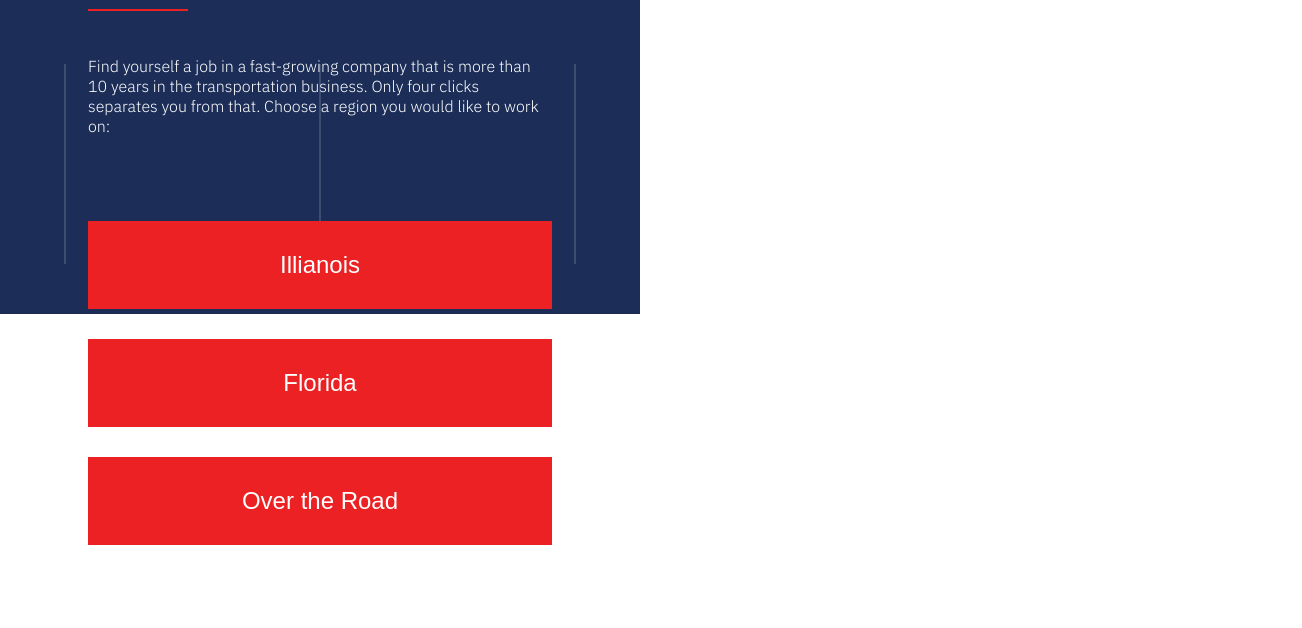
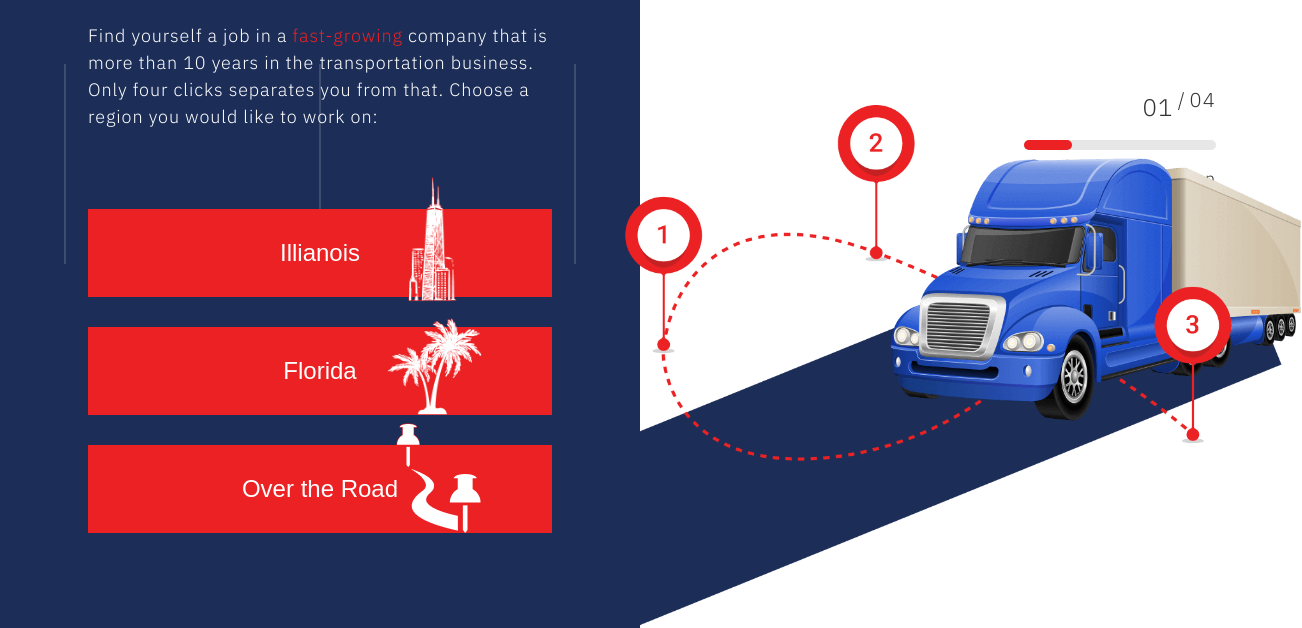
Before and after one commit to Bojan-dev/work4amcan, a website built with Parcel: page index.html in a window 1280 px wide. Shown: the part 536-1164 px from the top of the page, 1302 px wide, since content can reach past the window. Before the commit the page ends 1096 px from the top, so only its background shows below. Built offline with nearby package versions, Linux system fonts and the light colour scheme; files whose address does not match are found by name.

Commit message:
Almost finished page 1

```diff
--- a/index.html
+++ b/index.html
@@ -11,29 +11,80 @@
       rel="stylesheet"
     />
     <script defer src="./src/js/controller.js"></script>
+    <script
+      defer
+      src="./node_modules/@fortawesome/fontawesome-free/js/all.js"
+    ></script>
     <title>Work4AmCan</title>
   </head>
   <body>
+    <header>
+      <nav>
+        <img src="./src/img/website-logo.png" alt="AmCan logo" />
+        <div class="contact-phone">
+          <i class="fas fa-2x fa-phone-alt"></i>
+          <p>847-699-2277</p>
+        </div>
+      </nav>
+    </header>
+    <div class="container">
       <div class="container-left">
         <div class="container-left__wrapper">
-        <img src="./src/img/website-logo.png" alt="AmCan logo" />
           <h1>Great opportunity to build your career</h1>
           <div class="red-line"></div>
           <p>
-          Find yourself a job in a fast-growing company that is more than 10
-          years in the transportation business. Only four clicks separates you
-          from that. Choose a region you would like to work on:
+            Find yourself a job in a <span class="to-red"> fast-growing</span>
+            company that is more than 10 years in the transportation business.
+            Only four clicks separates you from that. Choose a region you would
+            like to work on:
           </p>
 
           <div class="container-left__btns">
-          <button class="btn">Illianois</button>
-          <button class="btn">Florida</button>
-          <button class="btn">Over the Road</button>
+            <button class="btn">
+              Illianois
+              <img
+                id="skyscraper-icon"
+                width="50px"
+                height="130px"
+                src="./src/img/skyscraper-icon.png"
+                alt="Skyscraper icon"
+              />
+            </button>
+            <button class="btn">
+              Florida
+              <img
+                width="110px"
+                height="110px"
+                src="./src/img/palm-trees.png"
+                alt="Skyscraper icon"
+              />
+            </button>
+            <button class="btn">
+              Over the Road
+              <img
+                width="85px"
+                height="110px"
+                src="./src/img/over-the-road.png"
+                alt="Skyscraper icon"
+              />
+            </button>
           </div>
         </div>
         <div class="background-lines"></div>
       </div>
-    <div class="container-right"></div>
+      <div class="container-right">
+        <img
+          id="first-page-background"
+          src="./src/img/first-page-background.png"
+          alt="A truck following the road marks"
+        />
+      </div>
+      <div id="current-page-bar">
+        <p id="current-page">01&ThinSpace;<sup>/&ThinSpace;04</sup></p>
+        <div><div></div></div>
+        <p>Choose working location</p>
+      </div>
+    </div>
   </body>
 </html>
 <!-- <svg class="icon">
--- a/package.json
+++ b/package.json
@@ -21,6 +21,7 @@
     "@parcel/transformer-sass": "^2.0.0-beta.2"
   },
   "dependencies": {
+    "@fortawesome/fontawesome-free": "^5.15.3",
     "parcel": "^2.0.0-beta.2"
   }
 }
--- a/src/js/controller.js
+++ b/src/js/controller.js
@@ -1,7 +1,2 @@
 //Imports:
 import leftBackgroundView from './views/leftBackgroundView';
-
-//Parcel Hot Module Setup:
-if (module.hot) {
-  module.hot.accept();
-}
--- a/src/sass/1-helpers/_colors.scss
+++ b/src/sass/1-helpers/_colors.scss
@@ -2,20 +2,11 @@
   --main-blue: #1c2e58;
   --secondary-red: #eb2123;
   --clr-white: #ffffff;
+  --clr-text: #333333;
 
   --blue-gradient: linear-gradient(
     180deg,
     rgba(53, 96, 149, 1) 0%,
     rgba(41, 73, 114, 1) 100%
   );
-  --blue-light-gradient: linear-gradient(
-    90deg,
-    rgba(109, 129, 215, 1) 0%,
-    rgba(8, 174, 234, 1) 100%
-  );
-  --blue-light-gradient-angle: linear-gradient(
-    180deg,
-    rgba(109, 129, 215, 1) 25%,
-    rgba(8, 174, 234, 1) 100%
-  );
 }
--- a/src/sass/3-basic/_base.scss
+++ b/src/sass/3-basic/_base.scss
@@ -1,3 +1,6 @@
+@use '../1-helpers/colors';
+@use '../1-helpers/mixins' as mix;
+
 *,
 *::before,
 *::after {
@@ -7,16 +10,12 @@
 }
 
 html {
-  overflow: hidden;
+  overflow-x: hidden;
   width: 100vw;
 }
 
 body {
   font-family: 'IBM Plex Sans';
-  width: 100vw;
-  height: fit-content;
-  display: grid;
-  grid-template-columns: 1fr 1fr;
 }
 
 .icon {
@@ -24,3 +23,39 @@ body {
   height: 50px;
   margin: 0.5em;
 }
+
+header {
+  padding: 0 6.75%;
+  position: fixed;
+  top: 0;
+  width: 100vw;
+  z-index: 10;
+  margin-top: 3.125em;
+
+  nav {
+    @include mix.displayFlex(space-between, center);
+  }
+
+  .contact-phone {
+    @include mix.displayFlex(flex-end, center);
+
+    svg path {
+      fill: var(--main-blue);
+    }
+  }
+
+  img {
+    width: 125px;
+  }
+
+  p {
+    margin-left: 1em;
+    font-size: 1.25em;
+  }
+}
+
+.container {
+  width: 100vw;
+  display: grid;
+  grid-template-columns: 50vw 50vw;
+}
--- a/src/sass/3-basic/_buttons.scss
+++ b/src/sass/3-basic/_buttons.scss
@@ -7,15 +7,33 @@ button {
   font-size: 1.5rem;
   cursor: pointer;
   transition: 1s transform;
+  position: relative;
 
   &:hover {
     transform: scale(1.05);
+  }
+
+  img {
+    position: absolute;
+    bottom: 0;
+    right: 15%;
+    display: block;
+    max-width: 95px;
+    max-height: 110px;
+    width: auto;
+    height: auto;
+  }
+
+  #skyscraper-icon {
+    max-height: 125px;
+    bottom: -5px;
+    transform: translateX(-50%);
   }
 }
 
 .container-left {
   &__btns {
-    margin-top: 4.375em;
+    margin-top: 4em;
     .btn {
       background: var(--secondary-red);
       width: 100%;
--- a/src/sass/3-basic/_global.scss
+++ b/src/sass/3-basic/_global.scss
@@ -3,26 +3,36 @@
 
 .container-left,
 .container-right {
-  padding-top: 3.125em;
+  min-height: 100vh;
+  position: relative;
+  padding-bottom: 5em;
 }
 
 .container-left {
   background: var(--main-blue);
   color: white;
-  height: 100%;
-  position: relative;
+  overflow-y: hidden;
+  padding-top: 10vh;
   z-index: 2;
+
+  p {
+    color: white;
+  }
 
   &__wrapper {
     width: 80%;
     margin: auto;
-    height: 100vh;
+    height: fit-content;
     padding: 0 1.5em;
+  }
 
-    img {
-      width: 125px;
-    }
+  .to-red {
+    color: var(--secondary-red);
   }
+}
+
+.container-right {
+  z-index: 3;
 }
 
 .red-line {
--- a/src/sass/3-basic/_typography.scss
+++ b/src/sass/3-basic/_typography.scss
@@ -1,10 +1,16 @@
+@use '../1-helpers/colors';
+
 h1 {
-  font-size: 3.75em;
+  font-size: 3.75rem;
   font-weight: '700';
   text-transform: uppercase;
   margin-top: 1.5em;
 }
 
 p {
+  font-size: 1.125rem;
   font-weight: 300;
+  letter-spacing: 0.05em;
+  line-height: 1.5em;
+  color: var(--clr-text);
 }
--- /dev/null
+++ b/src/sass/4-layout/_first-page-right.scss
@@ -0,0 +1,7 @@
+#first-page-background {
+  position: absolute;
+  bottom: 0;
+  width: 115%;
+  transform: translateX(-10%);
+  overflow-x: hidden;
+}
--- /dev/null
+++ b/src/sass/5-modules/_current-page-bar.scss
@@ -0,0 +1,29 @@
+@use '../1-helpers/colors';
+@use '../1-helpers/mixins' as mix;
+
+#current-page-bar {
+  position: absolute;
+  right: 5%;
+  bottom: 4.5em;
+  @include mix.displayFlex(center, flex-end);
+  flex-direction: column;
+
+  #current-page {
+    font-size: 1.5rem;
+  }
+
+  div {
+    width: 15vw;
+    height: 10px;
+    background: #e7e7e7;
+    border-radius: 50px;
+    margin: 0.9375em 0;
+    display: flex;
+    align-items: center;
+
+    div {
+      width: 25%;
+      background: var(--secondary-red);
+    }
+  }
+}
--- a/src/sass/style.scss
+++ b/src/sass/style.scss
@@ -3,4 +3,6 @@
 @use './3-basic/typography';
 @use './3-basic/base';
 @use './3-basic/buttons';
+@use './4-layout/first-page-right';
 @use './5-modules/left-container-lines';
+@use './5-modules/current-page-bar';
```
Also changed, not shown: src/img/first-page-background.png (added), src/img/over-the-road.png (added), src/img/palm-trees.png (added), src/img/skyscraper-icon.png (added), 1 other file. Lines whose indentation alone changed are shown as unchanged.
